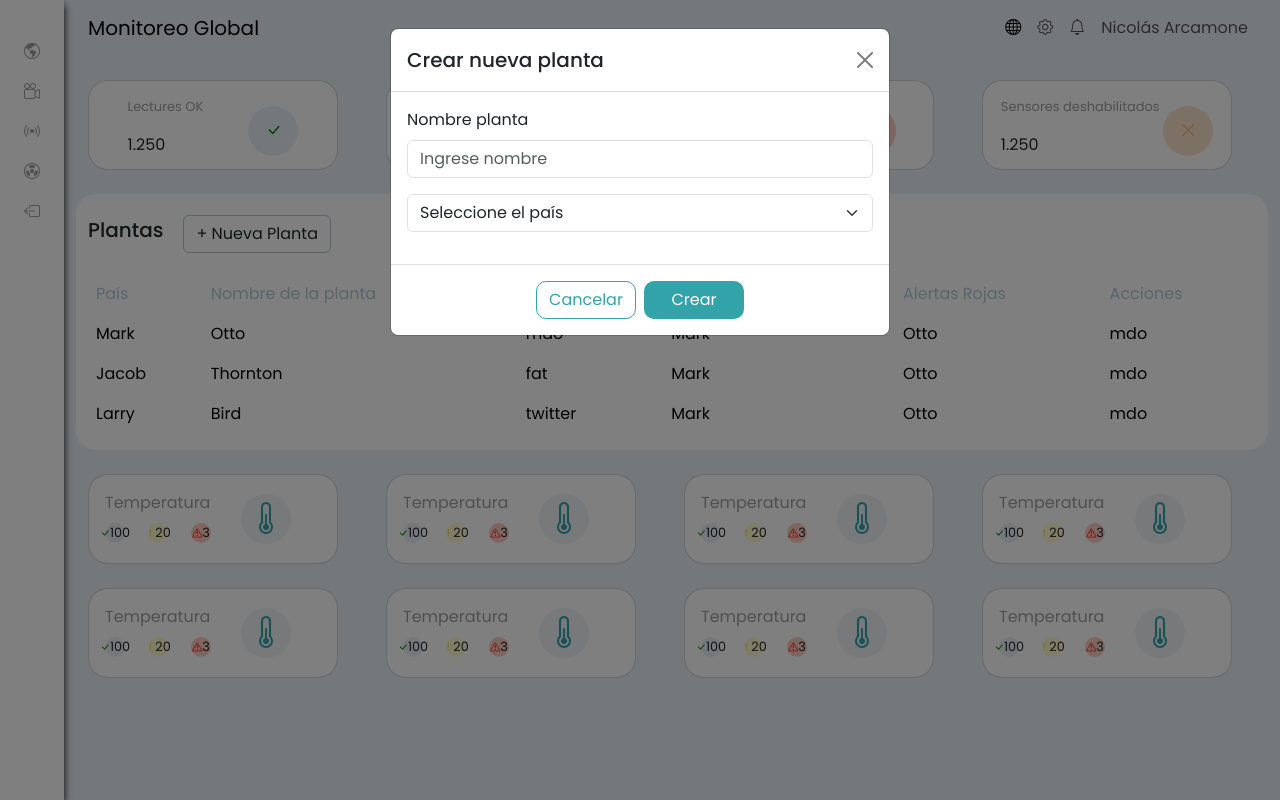
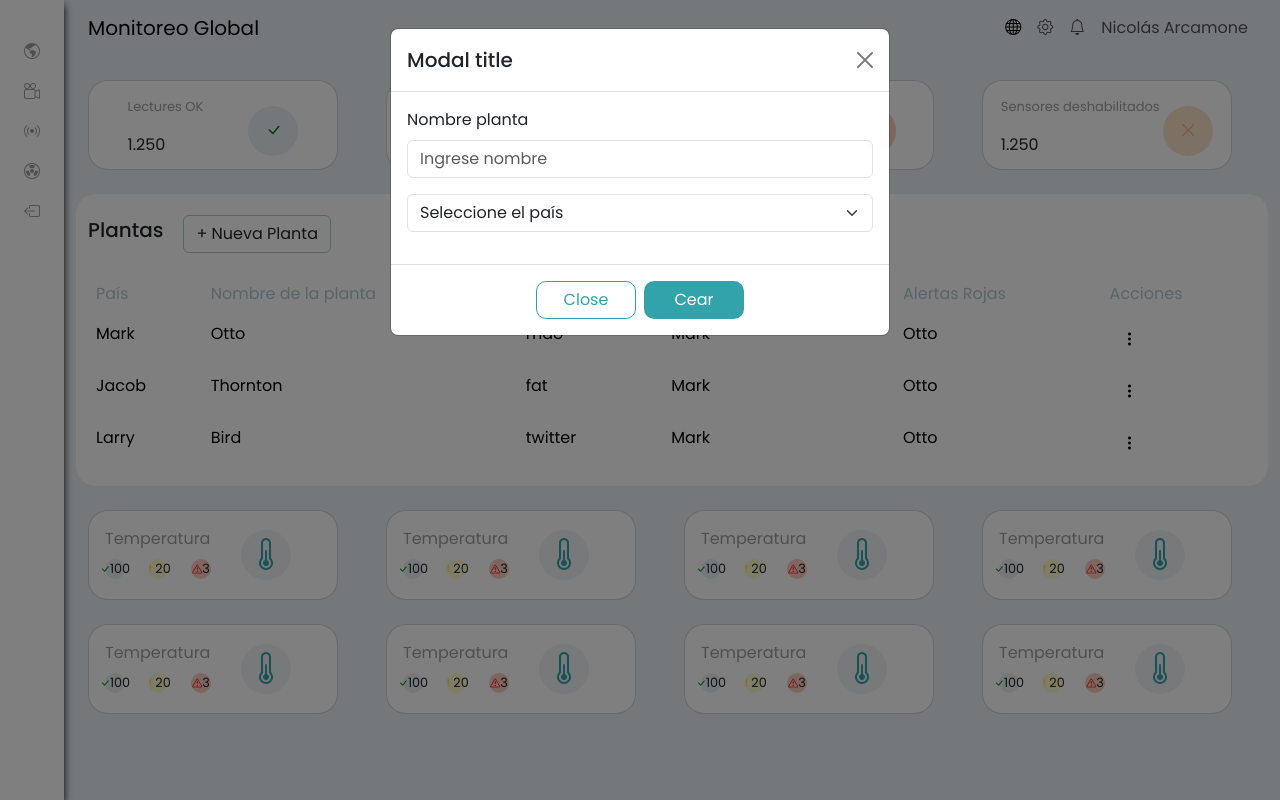
Before and after one commit to nicolasArcamone97/dashboard-monitoreo-angular, an Angular app: page /dashboard in a window 1280 px wide. Both pictures are taken after a click on the button "+ Nueva Planta". Built offline with nearby package versions, Linux system fonts and the light colour scheme.

Commit message:
creado de modal form de creado

```diff
--- /dev/null
+++ b/src/app/components/modal-edit/modal-edit.component.html
@@ -0,0 +1,22 @@
+<div class="modal fade" id="exampleModal2" data-bs-backdrop="static" data-bs-keyboard="false" tabindex="-1" aria-labelledby="editModalLabel" aria-hidden="true">
+    <div class="modal-dialog">
+        <div class="modal-content">
+            <div class="modal-header">
+                <h5 class="modal-title" id="editModalLabel">Editar Planta</h5>
+                <button type="button" class="btn-close" data-bs-dismiss="modal" aria-label="Close"></button>
+            </div>
+            <div class="modal-body">
+                <form>
+                    <div class="mb-3">
+                        <label class="form-label">Nombre de la planta</label>
+                        <input type="text" class="form-control" placeholder="Ingrese nuevo nombre">
+                    </div>
+                </form>
+            </div>
+            <div class="modal-footer">
+                <button type="button" class="btn btn-secondary" data-bs-dismiss="modal">Cancelar</button>
+                <button type="button" class="btn btn-primary">Guardar cambios</button>
+            </div>
+        </div>
+    </div>
+</div>
--- a/src/app/components/modal/modal.component.html
+++ b/src/app/components/modal/modal.component.html
@@ -1,9 +1,8 @@
-
-<div class="modal fade" id="staticBackdrop" data-bs-backdrop="static" data-bs-keyboard="false" tabindex="-1" aria-labelledby="staticBackdropLabel" aria-hidden="true">
+<div class="modal fade" id="exampleModal1" tabindex="-1" aria-labelledby="exampleModalLabel" aria-hidden="true">
     <div class="modal-dialog">
       <div class="modal-content">
         <div class="modal-header">
-          <h1 class="modal-title fs-5" id="staticBackdropLabel">Crear nueva planta</h1>
+          <h1 class="modal-title fs-5" id="exampleModalLabel">Modal title</h1>
           <button type="button" class="btn-close" data-bs-dismiss="modal" aria-label="Close"></button>
         </div>
         <div class="modal-body">
@@ -23,8 +22,8 @@
           </form>
         </div>
         <div class="modal-footer">
-          <button type="button" class="btn btn-cancelar" data-bs-dismiss="modal">Cancelar</button>
-          <button type="submit" class="btn btn-crear">Crear</button>
+          <button type="button" class="btn btn-cancelar" data-bs-dismiss="modal">Close</button>
+          <button type="button" class="btn btn-crear">Cear</button>
         </div>
       </div>
     </div>
--- a/src/app/components/table/table.component.css
+++ b/src/app/components/table/table.component.css
@@ -22,3 +22,22 @@
     font-weight: 400;
     color: #B0CAD1;
 }
+
+
+
+
+/*  */
+
+.dropdown-toggle::after {
+    display: none;
+  }
+
+.btn-light {
+    border: none;
+    background-color: transparent;
+}
+
+
+.dropdown-item:hover {
+    background-color: #33a3aa;
+}
--- a/src/app/components/table/table.component.html
+++ b/src/app/components/table/table.component.html
@@ -1,7 +1,7 @@
 <div class="container-fluid container-table my-4">
     <div class="create-plant">
         <h5>Plantas</h5>
-        <button class="btn" data-bs-toggle="modal" data-bs-target="#staticBackdrop"> + Nueva Planta</button>
+        <button class="btn" data-bs-toggle="modal" data-bs-target="#exampleModal1"> + Nueva Planta</button>
         <app-modal></app-modal>
     </div>
     <table class="table table-borderless">
@@ -22,7 +22,23 @@
                 <td class="d-none d-md-table-cell">mdo</td>
                 <td class="d-none d-md-table-cell">Mark</td>
                 <td class="d-none d-md-table-cell">Otto</td>
-                <td class="d-none d-md-table-cell">mdo</td>
+                <td class="d-none d-md-table-cell">
+                    <div class="dropdown">
+                        <button class="btn btn-light dropdown-toggle" type="button" id="dropdownMenuButton1" data-bs-toggle="dropdown" aria-expanded="false" style="border: none;">
+                            <i class="bi bi-three-dots-vertical"></i>
+                        </button>
+                        <ul class="dropdown-menu" aria-labelledby="dropdownMenuButton1">
+                            <li>
+                                <a class="dropdown-item" data-bs-toggle="modal" data-bs-target="#exampleModal2"> <i class="bi bi-dialpad"></i> Editar</a>
+                                <app-modal-edit></app-modal-edit>
+                            </li>
+                            <li>
+                                <a class="dropdown-item" href="#" disabled> Eliminar
+                                </a>
+                            </li>
+                        </ul>
+                    </div>
+                </td>
             </tr>
             <tr>
                 <td>Jacob</td>
@@ -30,7 +46,24 @@
                 <td class="d-none d-md-table-cell">fat</td>
                 <td class="d-none d-md-table-cell">Mark</td>
                 <td class="d-none d-md-table-cell">Otto</td>
-                <td class="d-none d-md-table-cell">mdo</td>
+                <td class="d-none d-md-table-cell">
+                    <div class="dropdown">
+                        <button class="btn btn-light dropdown-toggle" type="button" id="dropdownMenuButton2" data-bs-toggle="dropdown" aria-expanded="false" style="border: none;">
+                            <i class="bi bi-three-dots-vertical"></i>
+                        </button>
+                        <ul class="dropdown-menu" aria-labelledby="dropdownMenuButton2">
+                            <li>
+                                <a class="dropdown-item" href="#">
+                                    <i class="bi bi-dialpad"></i> Editar
+                                </a>
+                            </li>
+                            <li>
+                                <a class="dropdown-item" href="#" disabled> Eliminar
+                                </a>
+                            </li>
+                        </ul>
+                    </div>
+                </td>
             </tr>
             <tr>
                 <td>Larry</td>
@@ -38,7 +71,24 @@
                 <td class="d-none d-md-table-cell">twitter</td>
                 <td class="d-none d-md-table-cell">Mark</td>
                 <td class="d-none d-md-table-cell">Otto</td>
-                <td class="d-none d-md-table-cell">mdo</td>
+                <td class="d-none d-md-table-cell">
+                    <div class="dropdown">
+                        <button class="btn btn-light dropdown-toggle" type="button" id="dropdownMenuButton3" data-bs-toggle="dropdown" aria-expanded="false" style="border: none;">
+                            <i class="bi bi-three-dots-vertical"></i>
+                        </button>
+                        <ul class="dropdown-menu" aria-labelledby="dropdownMenuButton3">
+                            <li>
+                                <a class="dropdown-item" href="#">
+                                    <i class="bi bi-dialpad"></i> Editar
+                                </a>
+                            </li>
+                            <li>
+                                <a class="dropdown-item" href="#" disabled> Eliminar
+                                </a>
+                            </li>
+                        </ul>
+                    </div>
+                </td>
             </tr>
         </tbody>
     </table>
--- a/src/app/components/table/table.component.ts
+++ b/src/app/components/table/table.component.ts
@@ -1,14 +1,31 @@
 import { Component } from '@angular/core';
 import { RouterOutlet } from '@angular/router';
 import { ModalComponent } from '../modal/modal.component';
+import { ModalEditComponent } from '../modal-edit/modal-edit.component';
 
 @Component({
   selector: 'app-table',
   standalone: true,
-  imports: [RouterOutlet, ModalComponent],
+  imports: [RouterOutlet, ModalComponent, ModalEditComponent],
   templateUrl: './table.component.html',
   styleUrl: './table.component.css'
 })
 export class TableComponent {
+  plantas = [
+    { pais: 'USA', nombre: 'Planta 1', lecturas: 'mdo', alertasMedias: 'Mark', alertasRojas: 'Otto' },
+    { pais: 'UK', nombre: 'Planta 2', lecturas: 'fat', alertasMedias: 'Mark', alertasRojas: 'Otto' },
+    { pais: 'Canada', nombre: 'Planta 3', lecturas: 'twitter', alertasMedias: 'Mark', alertasRojas: 'Otto' },
+  ];
 
+
+  editarPlanta(planta:any) {
+
+    console.log('Editar planta:', planta);
+  }
+
+
+  eliminarPlanta(planta:any) {
+
+    console.log('Eliminar planta:', planta);
+  }
 }
```
Also changed, not shown: src/app/components/modal-edit/modal-edit.component.ts (added, +12 -0 lines), src/app/components/modal-edit/modal-edit.component.css (added).
